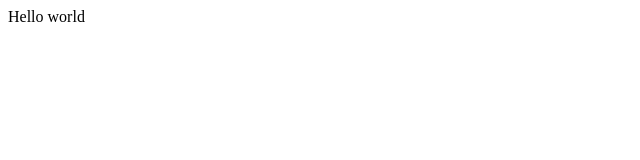
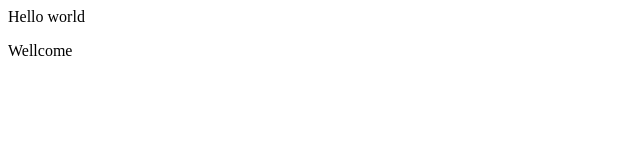
Before and after one commit to roni0101/test-branching, a plain HTML site: page index.html in a window 1280 px wide. Shown: the full height of the page, 0-640 px from the left. Drawn offline with Linux system fonts and the light colour scheme.

Commit message:
Added paragraph

```diff
--- a/index.html
+++ b/index.html
@@ -5,7 +5,11 @@
 </head>
 <body>
 
+
+
 Hello world
+
+<p>Wellcome</p>
 
 
 </body>
```
